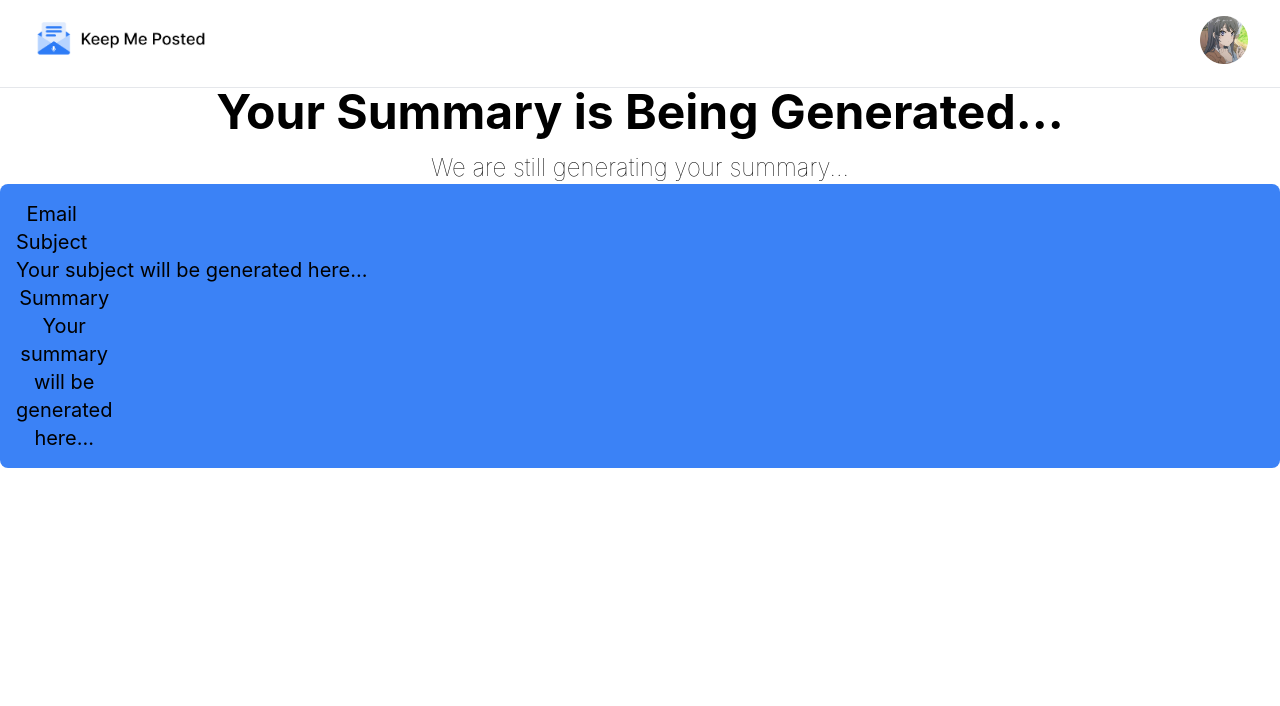
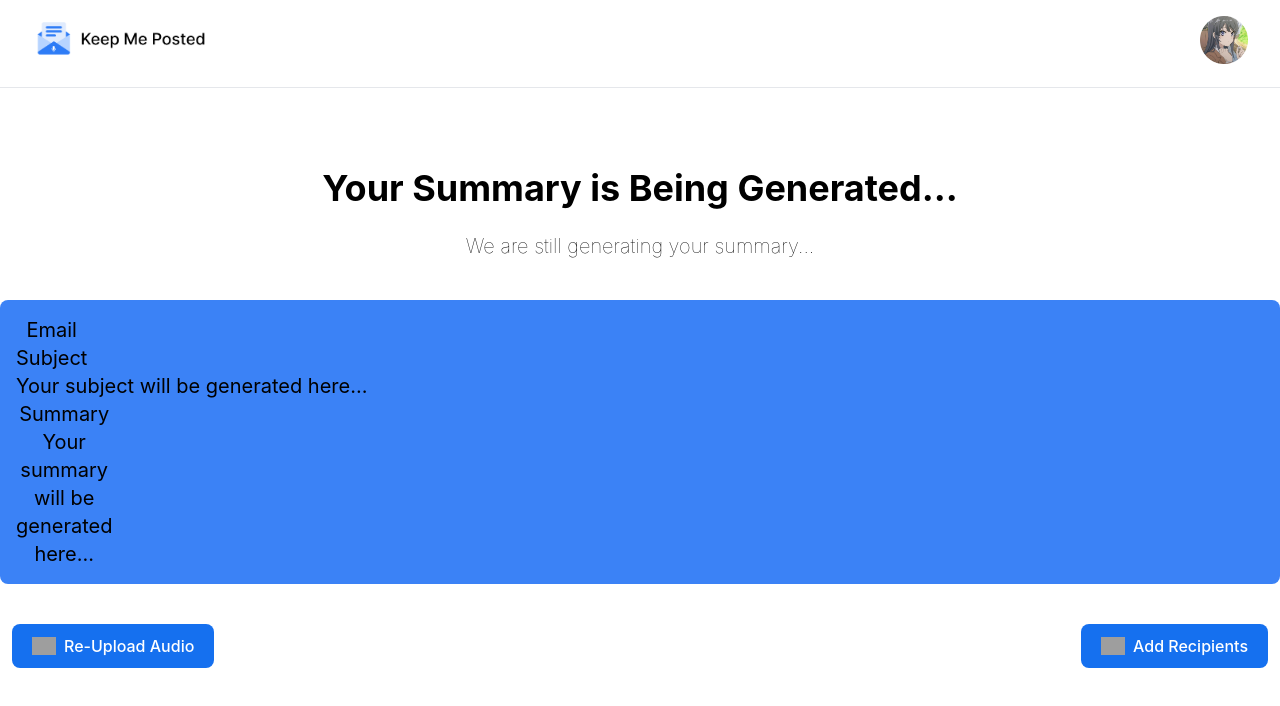
Before and after one commit to RValanki/Keep-Me-Posted, a SvelteKit app in the folder frontend/: page /generate_summary in a window 1280 px wide. Shown: the top 706 px of the page. Built offline with nearby package versions, Linux system fonts and the light colour scheme; grey boxes are pictures that could not be loaded.

Commit message:
Created summary generation page

```diff
--- a/frontend/src/routes/generate_summary/+page.svelte
+++ b/frontend/src/routes/generate_summary/+page.svelte
@@ -32,13 +32,33 @@
 <body>
     <TopBar />
 
-    <div class="text-5xl font-inter font-bold mb-4 text-black flex flex-col justify-center items-center">
+    <div class="text-4xl font-inter font-bold mb-4 text-black flex flex-col justify-center items-center mt-20">
         {title}
     </div>
-    <div class="text-2xl font-inter font-thin text-black flex flex-col justify-center items-center">
+    <div class="text-xl font-inter font-thin text-black flex flex-col justify-center items-center mt-6">
         {subTitle}
     </div>
 
-    <SummaryBox />
+    <div class="mt-10">
+        <SummaryBox />
+    </div>
+
+    <div class="flex flex-row my-10 w-full">
+        <div class="ml-3">
+            <Button
+            class="primary"
+            text="Re-Upload Audio"
+            icon='../src/assets/arrow-left.png'
+            handleClick={backBtn}/>
+        </div>
+
+        <div class="mr-3 ml-auto flex justify-end">
+            <Button
+            class="primary"
+            text="Add Recipients"
+            icon='../src/assets/arrow-right.png'
+            handleClick={forwardBtn}/>
+        </div>
+    </div>
 
 </body>
```
